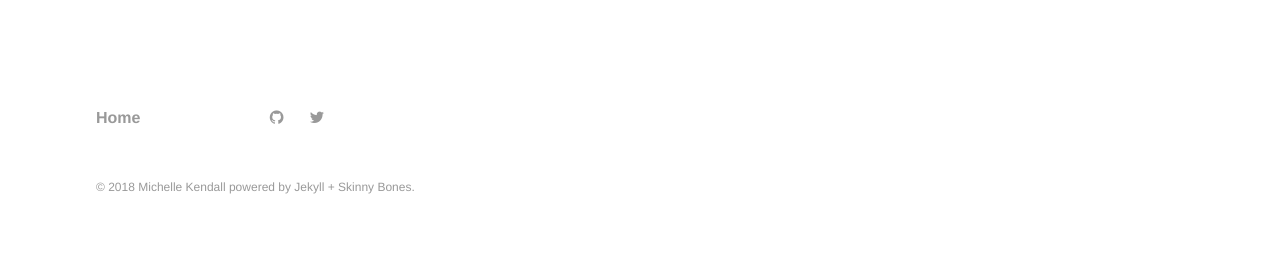
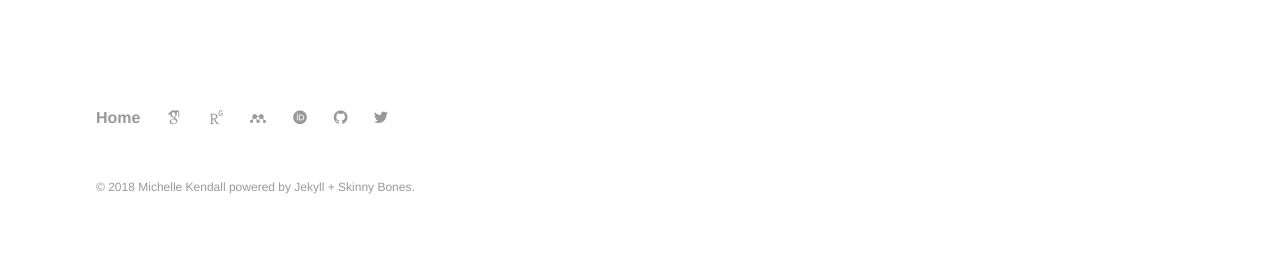
Before and after one commit to MichelleKendall/MichelleKendall.github.io, a Jekyll site: the page built from index.md, in a window 1280 px wide. Shown: the part 849-1118 px from the top of the page. Built offline with Jekyll 4.4.1, drawn with Linux system fonts in a browser that asks for light colours; some web fonts are replaced; comment, search, counter and statistics services are not loaded.

Commit message:
Adding academicons stylesheet link to archive pages

```diff
--- a/_layouts/archive.html
+++ b/_layouts/archive.html
@@ -23,3 +23,5 @@
 		</div class="archive-wrap"><!-- /.archive-wrap -->
 	</div><!-- /.wrap -->
 </div><!-- /#main -->
+
+<link rel="stylesheet" href="/css/academicons.min.css"/>
```
